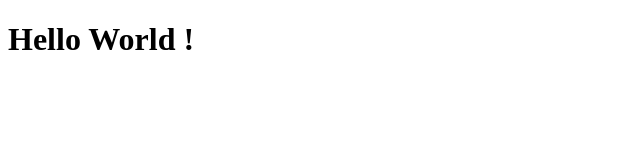
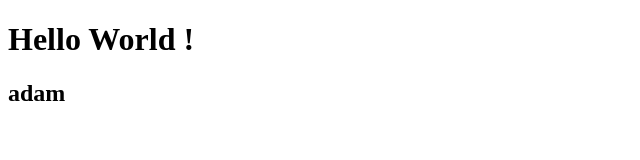
Before and after one commit to adamyacub/adamyacub.github.io, a plain HTML site: page index.html in a window 1280 px wide. Shown: the full height of the page, 0-640 px from the left. Drawn offline with Linux system fonts and the light colour scheme.

```diff
--- a/index.html
+++ b/index.html
@@ -5,5 +5,6 @@
 </head>
 <body>
 <h1>Hello World !</h1>
+<h2>adam</h2>
 </body>
 </html>
```
